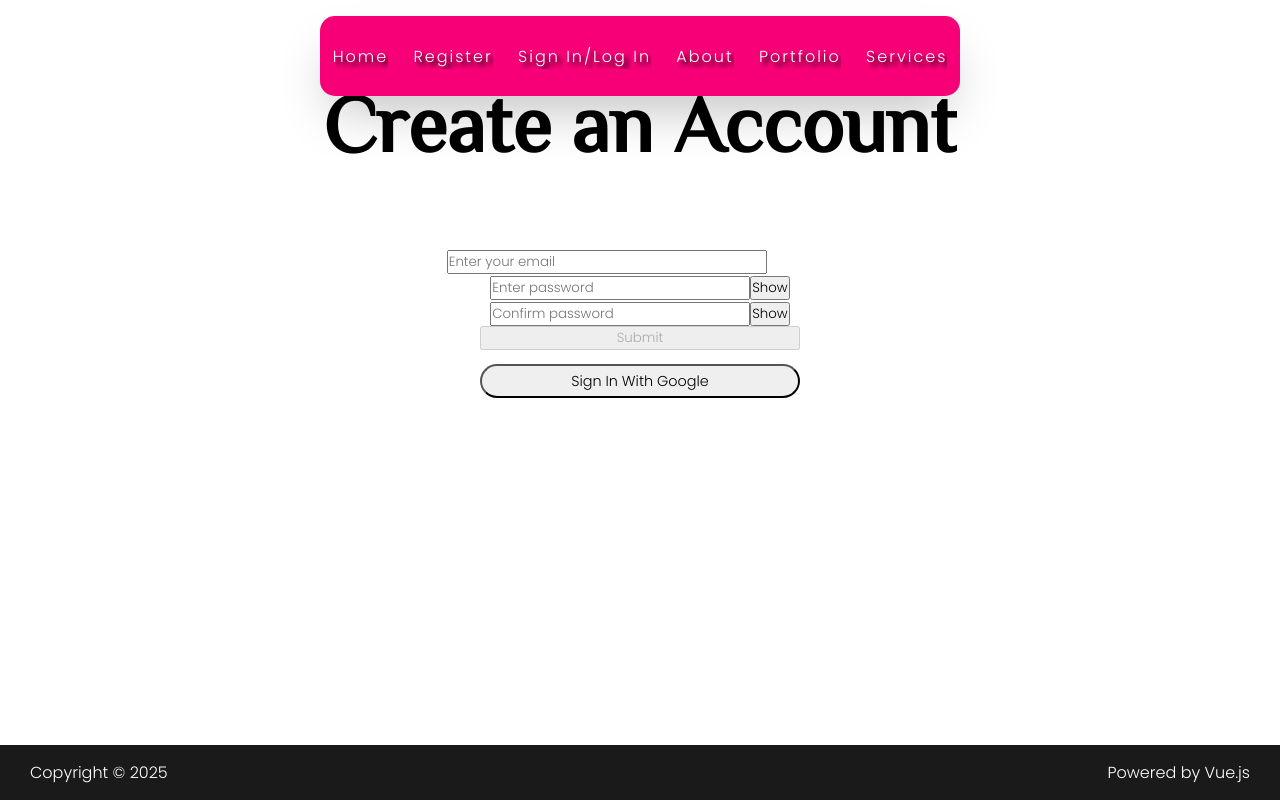
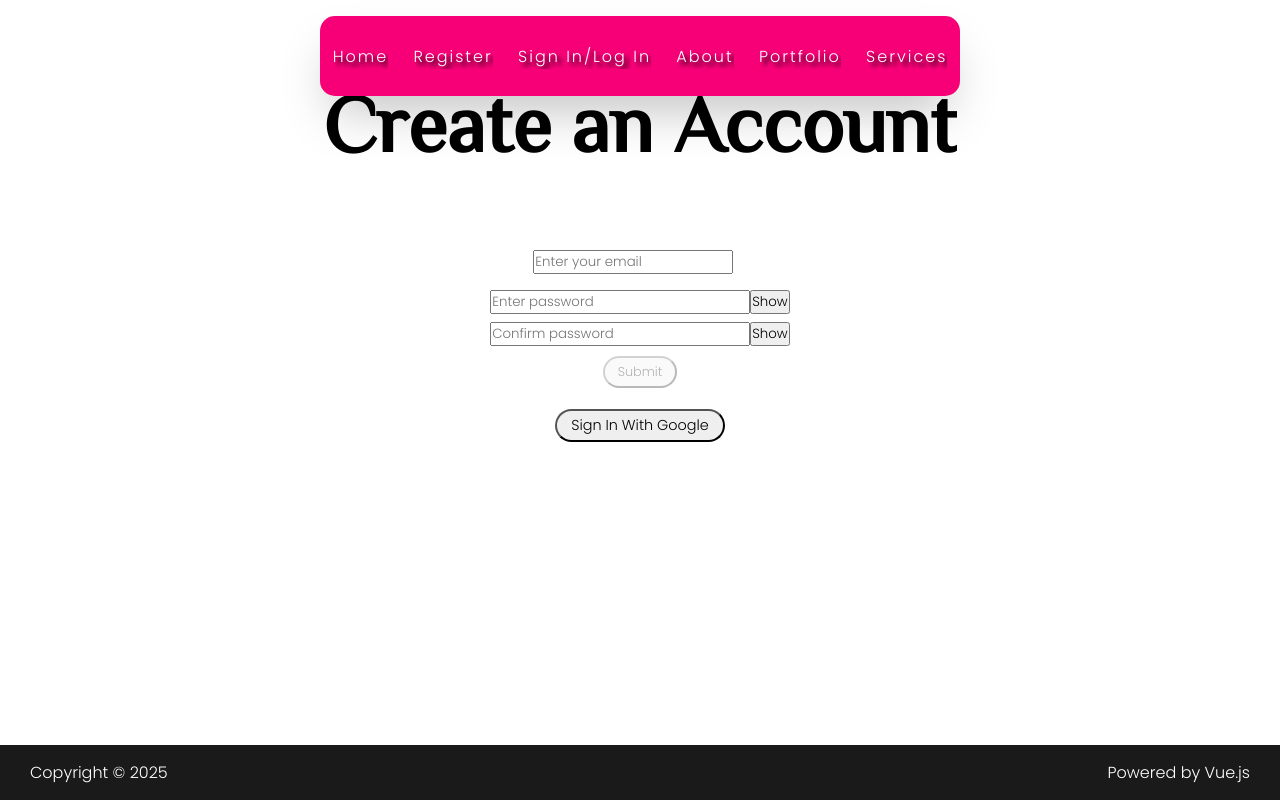
Before and after one commit to Elioenai23/SK-Mobile-Salon, a Vue app: page /register in a window 1280 px wide. Built offline with nearby package versions, Linux system fonts and the light colour scheme; no server answers.

Commit message:
Editing the styles

```diff
--- a/src/views/Register.vue
+++ b/src/views/Register.vue
@@ -6,13 +6,13 @@
       <p> <input type="email" placeholder="Enter your email" v-model="email" required/> </p>
 
     <!--Password Field logic-->
-    <PasswordField v-model="password" placeholder="Enter password" />
-    <PasswordField v-model="confirmPassword" placeholder="Confirm password" />
+    <PasswordField v-model="password" placeholder="Enter password" class="pw-field" />
+    <PasswordField v-model="confirmPassword" placeholder="Confirm password" class="pw-field" />
 
     <!--Password validation component with Regex-->
     <PasswordValidation :password="password" :confirmPassword="confirmPassword" @valid="isPasswordValid = $event" />
 
-    <p><button :disabled="!isPasswordValid" @click="register">Submit</button></p>
+    <p><button :disabled="!isPasswordValid" @click="register" class="submit-btn">Submit</button></p>
 
     <!--Google sign in-->
     <p><button @click="signInWithGoogle" class="google-btn">Sign In With Google</button></p>
@@ -64,7 +64,7 @@ const signInWithGoogle = () => {
         router.push('/')
     })
     .catch((error) =>{
-
+        console.error("Sorry, there was trouble creating your account")
     })
 
 }
@@ -81,9 +81,9 @@ const signInWithGoogle = () => {
     text-align: center;
     overflow: visible;
 }
-.register-section input, .register-section button {
+.register-section input {
   width: 100%;
-  max-width: 320px;
+  max-width: 200px;
   box-sizing: border-box;
 }
 
@@ -95,11 +95,12 @@ const signInWithGoogle = () => {
 }
 .register-section input[type="email"] {
   position: relative;
-  left: -2.5em;
+  margin-left: -1em;
+  margin-bottom: 0.8em;
 }
 
 .register-section p {
-     margin: 0;
+    margin: 0;
     width: 100%;
     display: flex;
     justify-content: center;
@@ -109,8 +110,20 @@ const signInWithGoogle = () => {
 .google-btn{
     margin: 1em;
     border-radius: 2em;
-    padding: 0.3em;
+    padding: 0.3em 1em;
     font-size: 0.9em;
     box-sizing: border-box;
 }
+
+.submit-btn{
+    margin: 0.5em;
+    border-radius: 2em;
+    padding: 0.4em 1em;
+    box-sizing: border-box;
+    font-size: 0.8em;
+}
+
+.pw-field {
+    margin: 0.2em 0.2em;
+}
 </style>
--- a/src/views/SignIn.vue
+++ b/src/views/SignIn.vue
@@ -10,7 +10,7 @@
     <!--Error Message-->
     <p v-if="errMsg" style="color:red;">{{ errMsg }}</p>
     <!--Submit button-->
-    <p><button @click="signIn">Submit</button></p>
+    <p><button @click="signIn" class="submit-btn">Submit</button></p>
     <!--Link to create an account-->
    <p> Don't have an account?
     <router-link to="/register" class="create-account">Click here</router-link>
@@ -18,7 +18,7 @@
     <!--Link to password reset page-->
     <p><router-link to="/resetpassword" class="forgot">Forgot password?</router-link></p>
     <!--Google Sign In-->
-    <p><button @click="signInWithGoogle">Sign In With Google</button></p>
+    <p><button @click="signInWithGoogle" class="google-btn">Sign In With Google</button></p>
     </section>
 </template>
 
@@ -69,7 +69,7 @@ const signInWithGoogle = () => {
         router.push('/')
     })
     .catch((error) =>{
-
+        console.error("Sorry, there was an error signing in your account")
     })
 
 }
@@ -105,4 +105,20 @@ const signInWithGoogle = () => {
 .signin-section p{
     margin-left: -2.5em;
 }
+
+.google-btn{
+    margin: 1em;
+    border-radius: 2em;
+    padding: 0.3em;
+    font-size: 0.9em;
+    box-sizing: border-box;
+}
+
+.submit-btn{
+    margin: 0.5em;
+    border-radius: 2em;
+    padding: 0.4em 1em;
+    box-sizing: border-box;
+    font-size: 0.8em;
+}
 </style>
```
